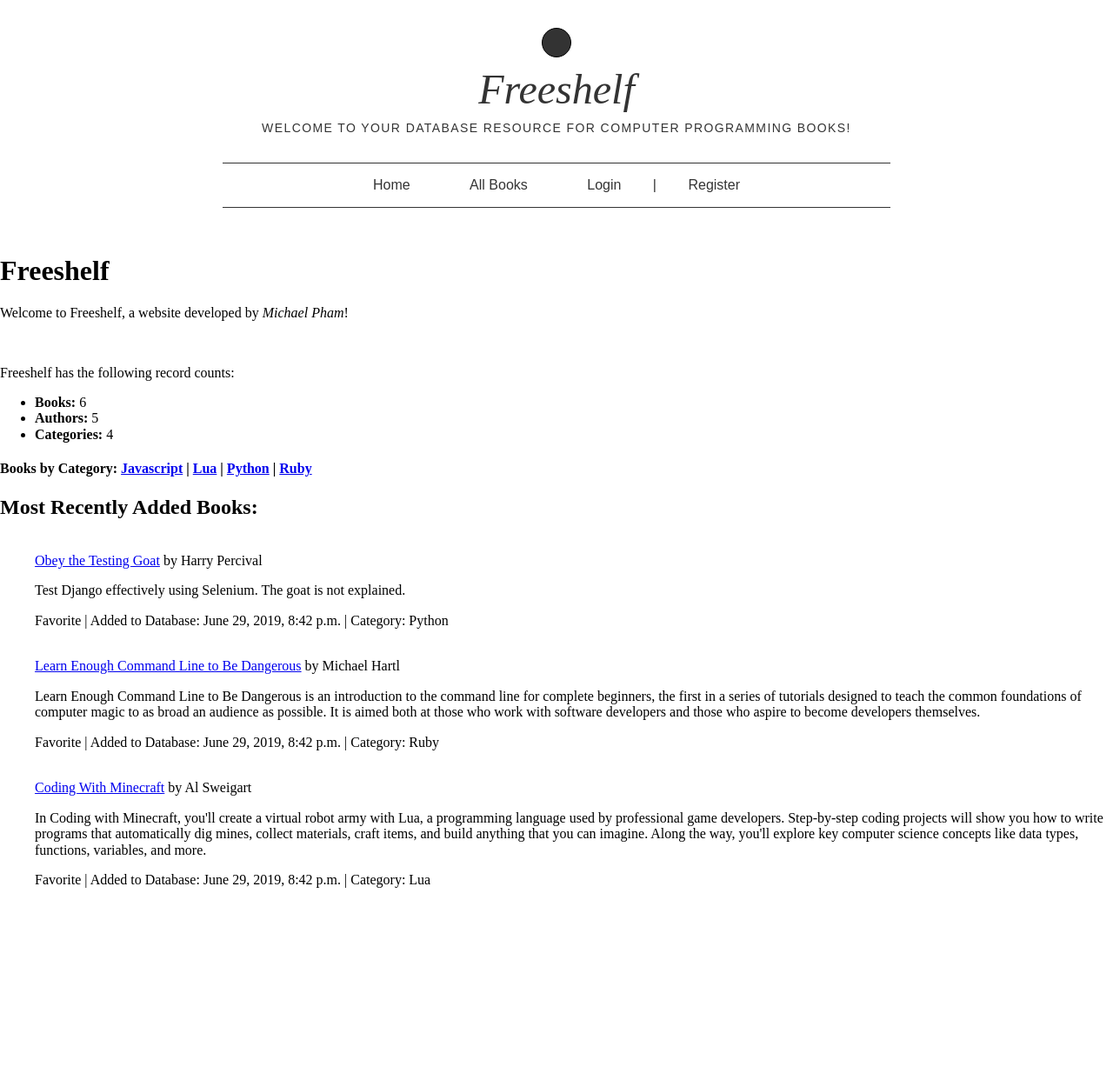
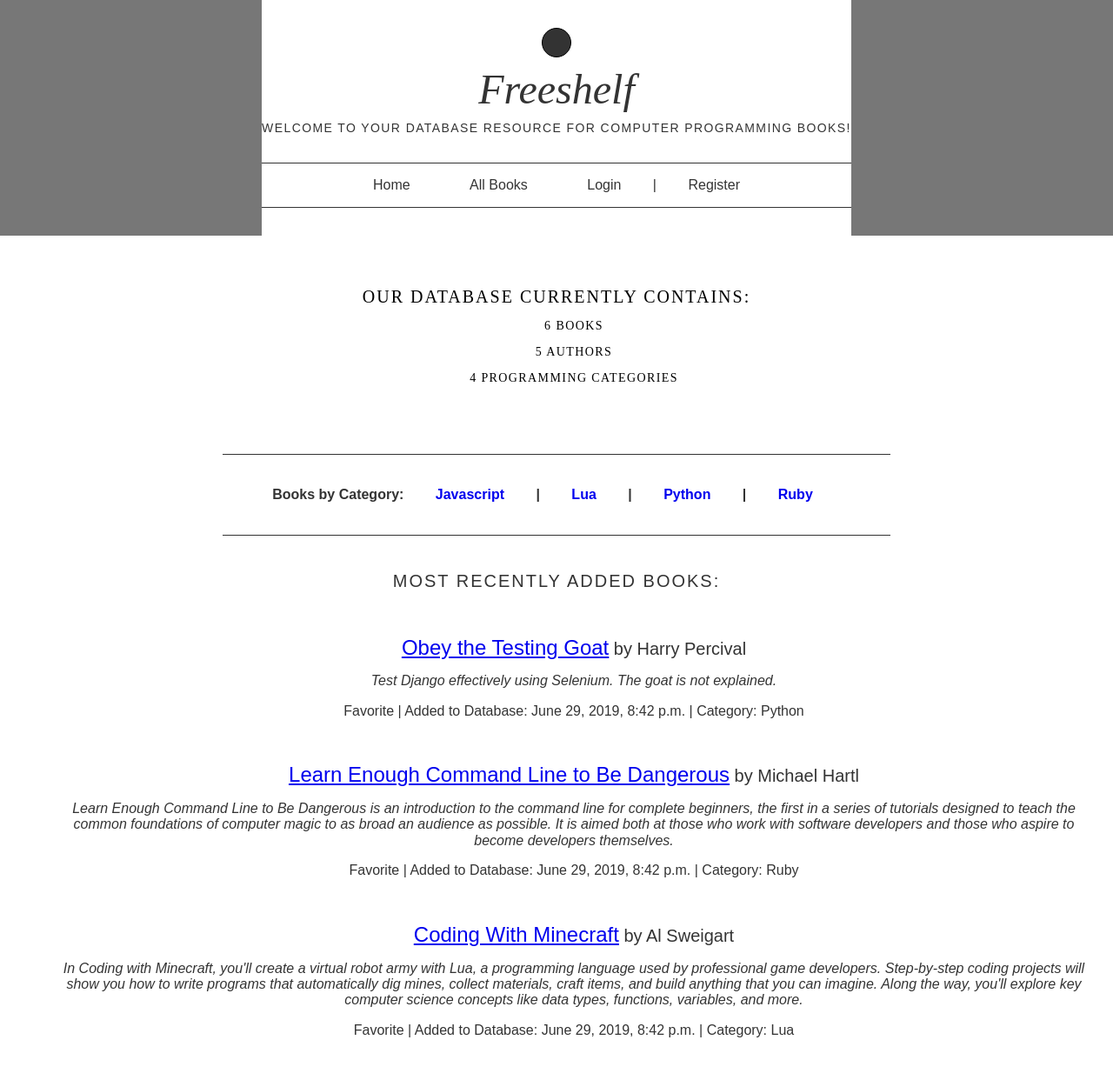
Before and after one commit to momentum-cohort-2019-05/w5-freeshelf-phamm89, a Django app: page / in a window 1280 px wide. Shown: the whole page at 87% size. Before the commit the page ends 1021 px from the top, so only its background shows below. Run offline with Django 3.2, Linux system fonts and the light colour scheme; data comes from the database, SQL or seed files in the repository; some libraries are stand-ins or nearby versions.

Commit message:
Styled Pages

```diff
--- a/core/templates/base.html
+++ b/core/templates/base.html
@@ -11,6 +11,7 @@
   <link rel="stylesheet" href="{% static 'css/styles.css' %}">
 </head>
 <body>
+  <header class="flex items-center justify-center bg-gray white ph3">
   <div class="container-fluid">
     <div class="row">
       <div class="col-sm-2">
@@ -32,6 +33,7 @@
           {% endif %}
           </nav>
         </header>
+  </header>
         <div>
         </div>
      {% endblock %}
--- a/core/templates/index.html
+++ b/core/templates/index.html
@@ -1,39 +1,48 @@
 {% extends "base.html" %}
 
 {% block content %}
-  <h1>Freeshelf</h1>
-  <p>Welcome to Freeshelf, a website developed by <em>Michael Pham</em>!</p>
-  <br>
-  <p>Freeshelf has the following record counts:</p>
+
+<header class="tc ph4">
+    <div><br><br><br>
+    <h1 class="mt1 mb0 f4 fw3 ttu tracked">
+      Our Database Currently Contains:
+    </h1>
+    <h4 class="mt2 mb0 f6 fw4 ttu tracked">
         <ul>
-    <li><strong>Books:</strong> {{ num_books }}</li>
-    <li><strong>Authors:</strong> {{ num_authors }}</li>
-    <li><strong>Categories:</strong> {{ num_categories }}</li>
+            <p>{{ num_books }} Books</p>
+            <p>{{ num_authors }} Authors</p>
+            <p>{{ num_categories }} Programming Categories</p>
         </ul>
-  <div>
-    <div class="category_list">
+    </h4>
+    </div>
+  </header>
+  <header class="bg-white black-80 tc pv4 avenir">
+      <nav class="bt bb tc mw7 center mt4">
           <h4>Books by Category:
               {% if different_categories %}
                 {% for category in different_categories %}
-              <a href="{{ category.get_absolute_url }}">{{ category.book_category }}</a>
+                    <a class="f6 f5-l link bg-animate blue-80 hover-bg-blue dib pa3 ph4-l" href="{{ category.get_absolute_url }}">{{ category.book_category }}</a>
                   {% if not forloop.last %} | {% endif %}
                 {% endfor %}
               {% endif %}
           </h4>
-    </div>
-  </div>
-
-  <h2>Most Recently Added Books:</h2>
+      </nav>
+  <br><br>
+  <header class="tc ph4">
+    <h2 class="mt1 mb0 f4 fw3 ttu tracked"><strong><emphasis>Most Recently Added Books:</emphasis></strong></h2>
     <ul>
+            <p class="f5 lh-copy measure">
                 {% for book in recently_added_books %}
                 <p><br>
-          <a href="{{ book.book_url }}">{{ book.book_title}}</a> by {{ book.book_author }}
+                  <div class="normal f3"><a href="{{ book.book_url }}">{{ book.book_title}}</a><span class="f4"> by {{ book.book_author }}</span></div>
                 <p>
-          {{ book.book_description }}
+                  <i>{{ book.book_description }}</i>
                 </p>
                 <p>
                   Favorite  |   Added to Database: {{ book.db_date_added }}  |  Category: {{ book.book_category.get }}
                 </p>
               {% endfor %}
+            </p>
     </ul>
+  </header>
 {% endblock %}
```
Also changed, not shown: core/templates/core/book_list.html (+6 -2 lines), core/static/css/styles.css (line endings or trailing spaces). Lines whose indentation alone changed are shown as unchanged.
